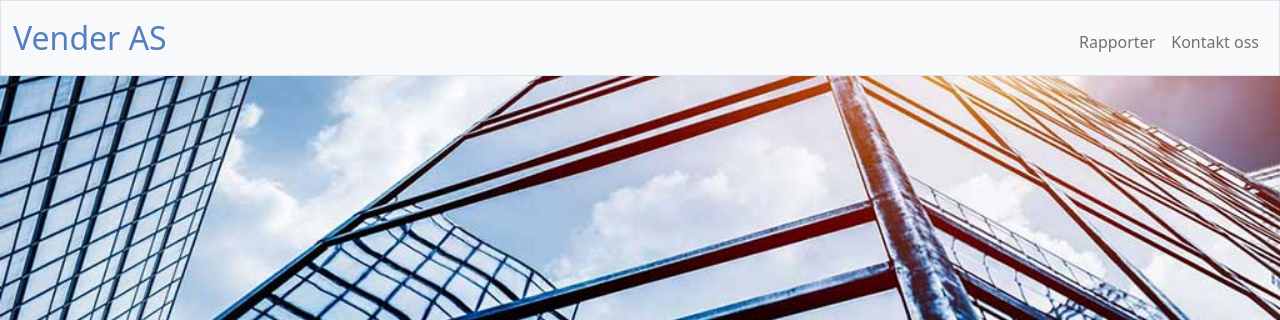
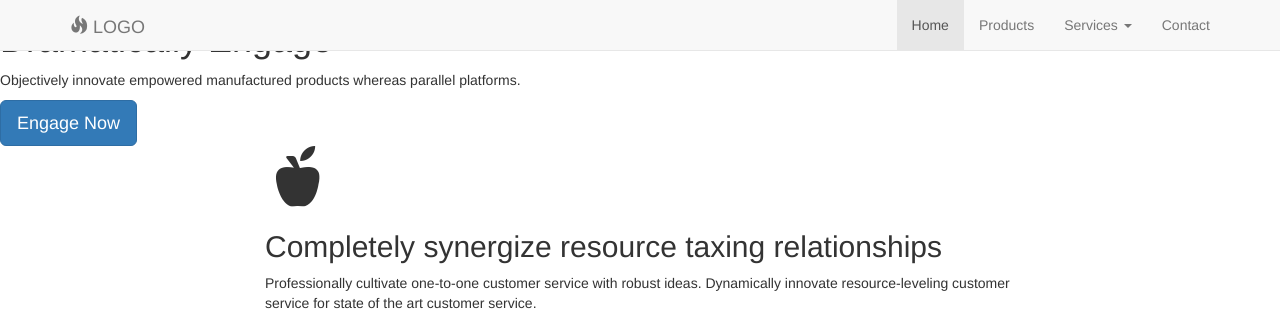
Before and after one commit to victorbjorsvik/vender2, a Flask app: page / in a window 1280 px wide. Shown: the top 320 px of the page. Run offline with Flask 3, Linux system fonts and the light colour scheme; some libraries are stand-ins or nearby versions.

Commit message:
changed HTML

```diff
--- a/templates/index.html
+++ b/templates/index.html
@@ -1,55 +1,210 @@
+
 <!DOCTYPE html>
-
-<html lang="no">
+<!-- Template by Quackit.com -->
+<!-- Images by various sources under the Creative Commons CC0 license and/or the Creative Commons Zero license.
+Although you can use them, for a more unique website, replace these images with your own. -->
+<html lang="en">
 
 <head>
 
     <meta charset="utf-8">
-        <meta name="viewport" content="initial-scale=1, width=device-width">
+    <meta http-equiv="X-UA-Compatible" content="IE=edge">
+    <meta name="viewport" content="width=device-width, initial-scale=1">
+    <!-- The above 3 meta tags *must* come first in the head; any other head content must come *after* these tags -->
 
-        <!-- http://getbootstrap.com/docs/5.1/ -->
-        <link crossorigin="anonymous" href="https://cdn.jsdelivr.net/npm/bootstrap@5.1.3/dist/css/bootstrap.min.css" integrity="sha384-1BmE4kWBq78iYhFldvKuhfTAU6auU8tT94WrHftjDbrCEXSU1oBoqyl2QvZ6jIW3" rel="stylesheet">
-        <script crossorigin="anonymous" src="https://cdn.jsdelivr.net/npm/bootstrap@5.1.3/dist/js/bootstrap.bundle.min.js" integrity="sha384-ka7Sk0Gln4gmtz2MlQnikT1wXgYsOg+OMhuP+IlRH9sENBO0LRn5q+8nbTov4+1p"></script>
+    <title>Business 2</title>
 
-        <!-- https://favicon.io/emoji-favicons/money-bag/ -->
-        <link href="/static/favicon.ico" rel="icon">
+    <!-- Bootstrap Core CSS -->
+    <link href="css/bootstrap.min.css" rel="stylesheet">
 
-        <link href="/static/styles.css" rel="stylesheet">
+    <!-- Custom CSS: You can use this stylesheet to override any Bootstrap styles and/or apply your own styles -->
+    <link href="css/custom.css" rel="stylesheet">
 
-        <title>Vender AS {% block title %}{% endblock %}</title>
+    <!-- HTML5 Shim and Respond.js IE8 support of HTML5 elements and media queries -->
+    <!-- WARNING: Respond.js doesn't work if you view the page via file:// -->
+    <!--[if lt IE 9]>
+        <script src="https://oss.maxcdn.com/libs/html5shiv/3.7.0/html5shiv.js"></script>
+        <script src="https://oss.maxcdn.com/libs/respond.js/1.4.2/respond.min.js"></script>
+    <![endif]-->
+
+    <!-- Custom Fonts from Google -->
+    <link href='http://fonts.googleapis.com/css?family=Open+Sans:300italic,400italic,600italic,700italic,800italic,400,300,600,700,800' rel='stylesheet' type='text/css'>
+
 </head>
 
 <body>
 
-        <nav class="bg-light border navbar navbar-expand-md navbar-light">
-            <div class="container-fluid">
-                <a class="navbar-brand" href="/"><span class="blue"><span class="black">Vender AS</span></a>
-                <button aria-controls="navbar" aria-expanded="false" aria-label="Toggle navigation" class="navbar-toggler" data-bs-target="#navbar" data-bs-toggle="collapse" type="button">
-                    <span class="navbar-toggler-icon"></span>
+    <!-- Navigation -->
+    <nav id="siteNav" class="navbar navbar-default navbar-fixed-top" role="navigation">
+        <div class="container">
+            <!-- Logo and responsive toggle -->
+            <div class="navbar-header">
+                <button type="button" class="navbar-toggle" data-toggle="collapse" data-target="#navbar">
+                    <span class="sr-only">Toggle navigation</span>
+                    <span class="icon-bar"></span>
+                    <span class="icon-bar"></span>
+                    <span class="icon-bar"></span>
                 </button>
+                <a class="navbar-brand" href="#">
+                	<span class="glyphicon glyphicon-fire"></span>
+                	LOGO
+                </a>
+            </div>
+            <!-- Navbar links -->
             <div class="collapse navbar-collapse" id="navbar">
-                        <ul class="navbar-nav ms-auto mt-2">
-                            <li class="nav-item"><a class="nav-link" href="/redegjorelse">Rapporter</a></li>
-                            <li class="nav-item"><a class="nav-link" href="/kontakt">Kontakt oss</a></li>
+                <ul class="nav navbar-nav navbar-right">
+                    <li class="active">
+                        <a href="#">Home</a>
+                    </li>
+                    <li>
+                        <a href="#">Products</a>
+                    </li>
+					<li class="dropdown">
+						<a href="#" class="dropdown-toggle" data-toggle="dropdown" role="button" aria-haspopup="true" aria-expanded="false">Services <span class="caret"></span></a>
+						<ul class="dropdown-menu" aria-labelledby="about-us">
+							<li><a href="#">Engage</a></li>
+							<li><a href="#">Pontificate</a></li>
+							<li><a href="#">Synergize</a></li>
 						</ul>
+					</li>
+                    <li>
+                        <a href="#">Contact</a>
+                    </li>
+                </ul>
+
+            </div><!-- /.navbar-collapse -->
+        </div><!-- /.container -->
+    </nav>
+
+	<!-- Header -->
+    <header>
+        <div class="header-content">
+            <div class="header-content-inner">
+                <h1>Dramatically Engage</h1>
+                <p>Objectively innovate empowered manufactured products whereas parallel platforms.</p>
+                <a href="#" class="btn btn-primary btn-lg">Engage Now</a>
             </div>
         </div>
-        </nav>
+    </header>
 
-        {% if get_flashed_messages() %}
-            <header>
-                <div class="alert alert-primary mb-0 text-center" role="alert">
-                    {{ get_flashed_messages() | join(" ") }}
+	<!-- Intro Section -->
+    <section class="intro">
+        <div class="container">
+            <div class="row">
+                <div class="col-lg-8 col-lg-offset-2">
+                	<span class="glyphicon glyphicon-apple" style="font-size: 60px"></span>
+                    <h2 class="section-heading">Completely synergize resource taxing relationships</h2>
+                    <p class="text-light">Professionally cultivate one-to-one customer service with robust ideas. Dynamically innovate resource-leveling customer service for state of the art customer service.</p>
                 </div>
-            </header>
-        {% endif %}
+            </div>
+        </div>
+    </section>
 
-        <div class="offices">
-            <img src="{{url_for('static', filename='Offices.jpg')}}"
-                width="100%"
-            />
+	<!-- Content 1 -->
+    <section class="content">
+        <div class="container">
+            <div class="row">
+                <div class="col-sm-6">
+                    <img class="img-responsive img-circle center-block" src="images/microphone.jpg" alt="">
                 </div>
+                <div class="col-sm-6">
+                	<h2 class="section-header">Best in Class</h2>
+                	<p class="lead text-muted">Holisticly predominate extensible testing procedures for reliable supply chains. Dynamically innovate resource-leveling customer service for state of the art customer service.</p>
+                	<a href="#" class="btn btn-primary btn-lg">Classify It</a>
+                </div>
+
+            </div>
+        </div>
+    </section>
+
+	<!-- Content 2 -->
+     <section class="content content-2">
+        <div class="container">
+            <div class="row">
+                <div class="col-sm-6">
+                	<h2 class="section-header">Superior Quality</h2>
+                	<p class="lead text-light">Holisticly predominate extensible testing procedures for reliable supply chains. Dynamically innovate resource-leveling customer service for state of the art customer service.</p>
+                	<a href="#" class="btn btn-default btn-lg">Test It</a>
+                </div>
+                <div class="col-sm-6">
+                    <img class="img-responsive img-circle center-block" src="images/iphone.jpg" alt="">
+                </div>
+
+            </div>
+        </div>
+    </section>
+
+    <!-- Promos -->
+	<div class="container-fluid">
+        <div class="row promo">
+        	<a href="#">
+				<div class="col-md-4 promo-item item-1">
+					<h3>
+						Unleash
+					</h3>
+				</div>
+            </a>
+            <a href="#">
+				<div class="col-md-4 promo-item item-2">
+					<h3>
+						Synergize
+					</h3>
+				</div>
+            </a>
+
+			<a href="#">
+				<div class="col-md-4 promo-item item-3">
+					<h3>
+						Procrastinate
+					</h3>
+				</div>
+            </a>
+        </div>
+    </div><!-- /.container-fluid -->
+
+	<!-- Content 3 -->
+     <section class="content content-3">
+        <div class="container">
+			<h2 class="section-header"><span class="glyphicon glyphicon-pushpin text-primary"></span><br> Sanity Check</h2>
+			<p class="lead text-muted">Holisticly predominate extensible testing procedures for reliable supply chains. Dynamically innovate resource-leveling customer service for state of the art customer service.</p>
+                    <a href="#" class="btn btn-primary btn-lg">Check Now</a>
+            </div>
+        </div>
+    </section>
+
+	<!-- Footer -->
+    <footer class="page-footer">
+
+    	<!-- Contact Us -->
+        <div class="contact">
+        	<div class="container">
+				<h2 class="section-heading">Contact Us</h2>
+				<p><span class="glyphicon glyphicon-earphone"></span><br> +1(23) 456 7890</p>
+				<p><span class="glyphicon glyphicon-envelope"></span><br> info@example.com</p>
+        	</div>
+        </div>
+
+        <!-- Copyright etc -->
+        <div class="small-print">
+        	<div class="container">
+        		<p>Copyright &copy; Example.com 2015</p>
+        	</div>
+        </div>
+
+    </footer>
+
+    <!-- jQuery -->
+    <script src="js/jquery-1.11.3.min.js"></script>
+
+    <!-- Bootstrap Core JavaScript -->
+    <script src="js/bootstrap.min.js"></script>
+
+    <!-- Plugin JavaScript -->
+    <script src="js/jquery.easing.min.js"></script>
+
+    <!-- Custom Javascript -->
+    <script src="js/custom.js"></script>
 
 </body>
 
-<html>
+</html>
```
Also changed, not shown: app.py (renamed from app_lite.py). Lines whose indentation alone changed are shown as unchanged.
